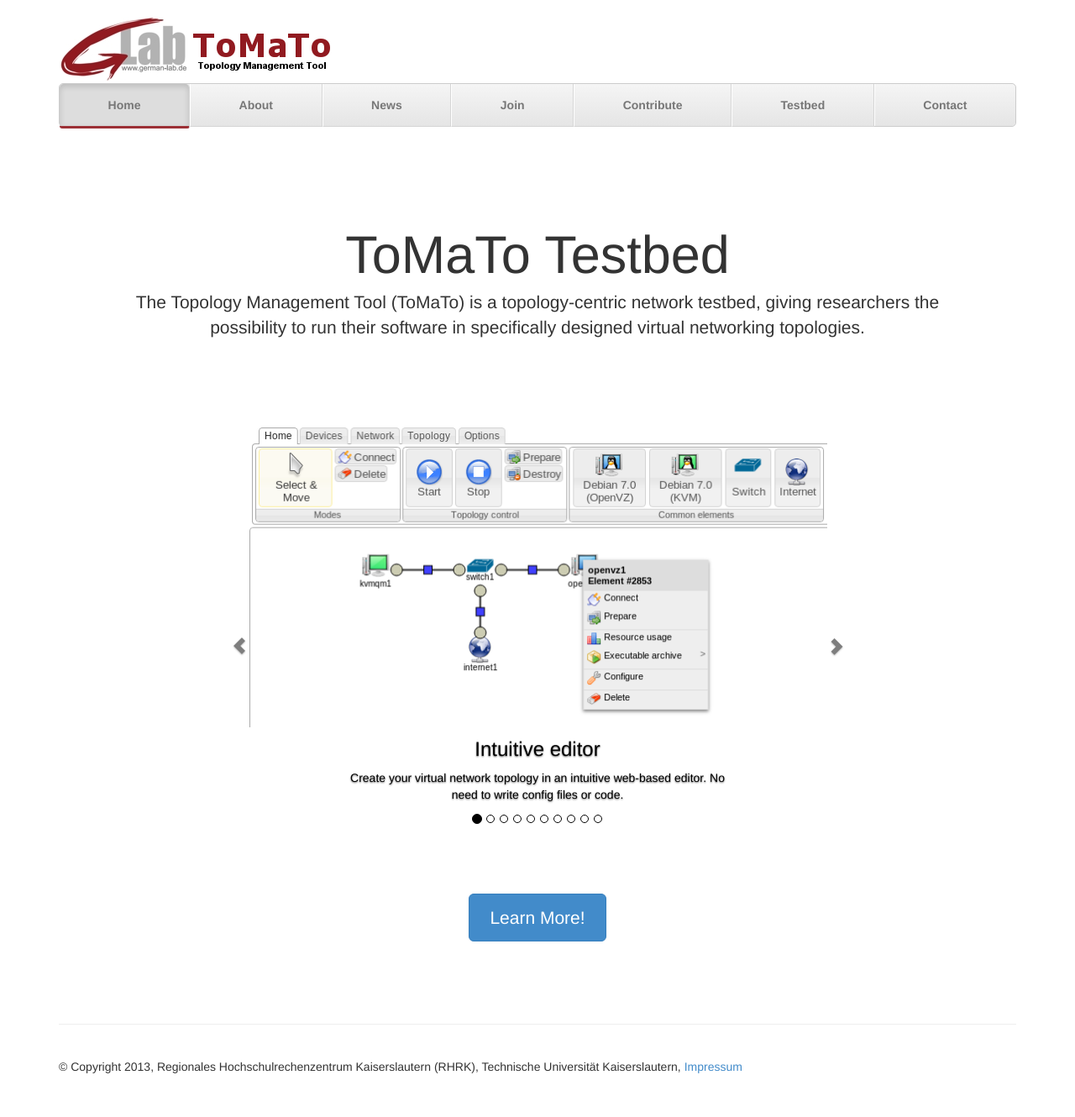
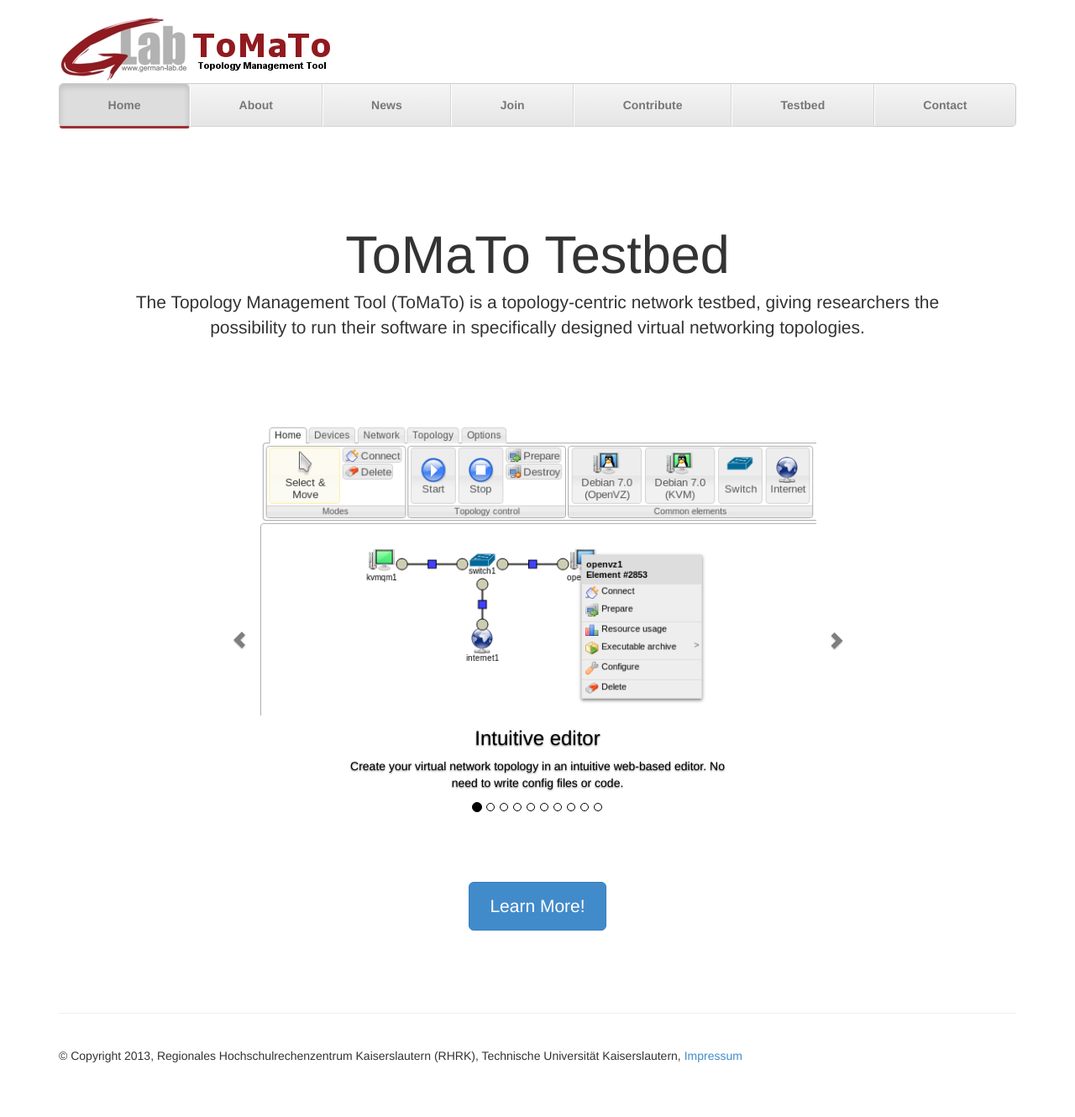
Before and after one commit to GLab/glab.github.io, a Jekyll site: the page built from index.html, in a window 1280 px wide. Shown: the whole page at 84% size. Built offline with Jekyll 4.4.1, drawn with Linux system fonts in a browser that asks for light colours.

Commit message:
Fixed carousel image scaling

```diff
--- a/css/custom.css
+++ b/css/custom.css
@@ -29,8 +29,8 @@
 }
 
 .carousel-inner .item img {
-  margin-left: auto;
-  margin-right: auto;
+  margin: auto;
+  max-height: 100%;
 }
 
 .carousel-control {
--- a/index.html
+++ b/index.html
@@ -19,7 +19,12 @@ category: home
       <div class="carousel-inner">
 {% for feature in site.data.featurecarousel %}
         <div class="item {% if forloop.first %}active{% endif %}">
-          <img src="{{ feature.image }}" class="img-responsive">
+          <div class="visible-lg visible-md visible-sm" style="height:350px">
+            <img src="{{ feature.image }}" class="img-responsive">
+          </div>
+          <div class="visible-xs" style="height:200px">
+            <img src="{{ feature.image }}" class="img-responsive">
+          </div>
           <div class="carousel-caption">
             <h3>{{ feature.title }}</h3>
             <p>{{ feature.text }}</p>
```
